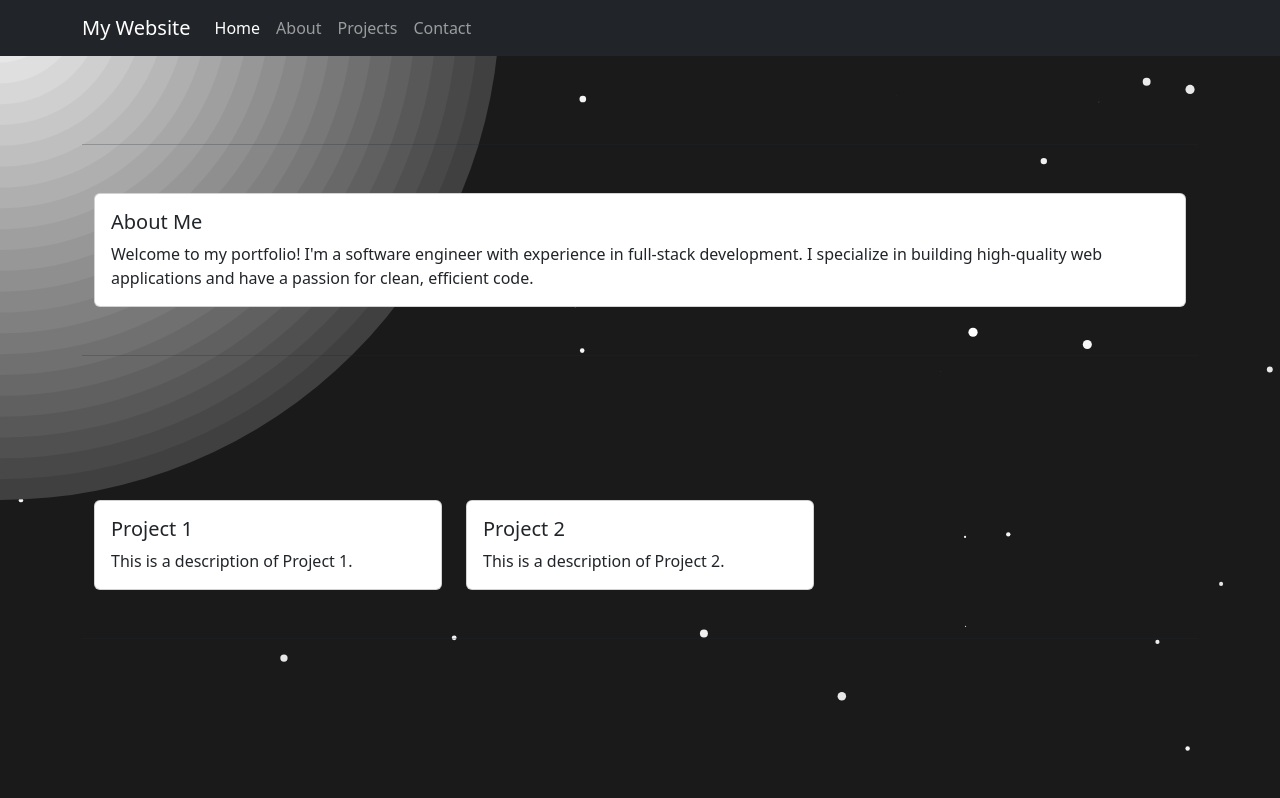
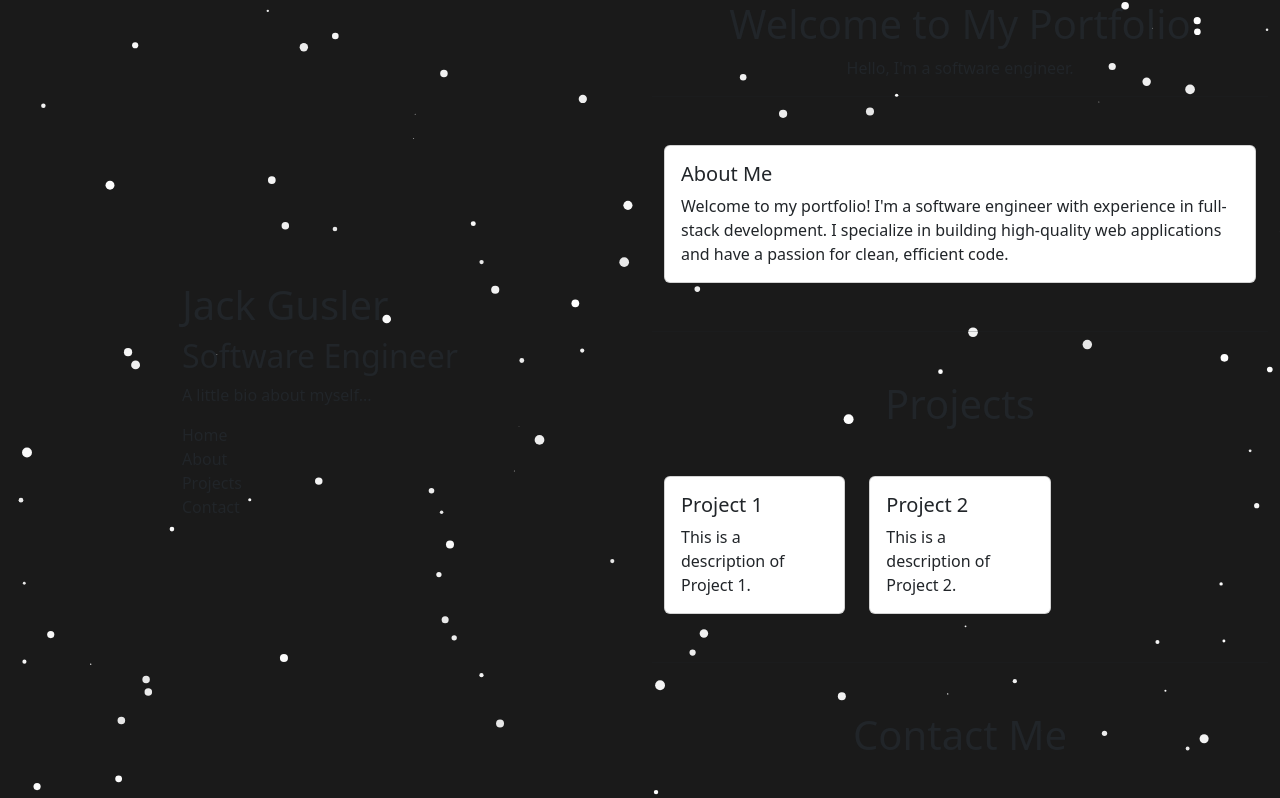
Before and after one commit to jackgusler/Portfolio, a React (Create React App) app in the folder client/: page / in a window 1280 px wide. Shown: the top 798 px of the page. Built offline with nearby package versions, Linux system fonts and the light colour scheme; the HTML template or start-up script is replaced by a standard one.

Commit message:
moved navbar

```diff
--- a/client/src/App.css
+++ b/client/src/App.css
@@ -1,7 +1,3 @@
-.App {
-  position: relative;
-}
-
 .App-logo {
   height: 40vmin;
   pointer-events: none;
--- a/client/src/App.js
+++ b/client/src/App.js
@@ -1,21 +1,23 @@
-import React from 'react';
-import logo from "./logo.svg";
+import React from "react";
 import "./App.css";
-import Navbar from './components/NavBar';
-import Home from './components/Home';
-import About from './components/About';
-import Projects from './components/Projects';
-import Contact from './components/Contact';
-import PortfolioBackground from './processing/PortfolioBackground';
-import 'bootstrap/dist/css/bootstrap.min.css';
+import Navbar from "./components/NavBar";
+import Home from "./components/Home";
+import About from "./components/About";
+import Projects from "./components/Projects";
+import Contact from "./components/Contact";
+import PortfolioBackground from "./processing/PortfolioBackground";
+import "bootstrap/dist/css/bootstrap.min.css";
 
 function App() {
-// In your App component
   return (
-    <div className="App" style={{ position: 'relative' }}>
-      <PortfolioBackground style={{ position: 'absolute', top: 0, left: 0, right: 0, bottom: 0 }} />
+    <div style={{ position: "relative", zIndex: 1, display: "flex" }}>
+      <PortfolioBackground />
+      <div style={{ display: "flex", flexDirection: "row", height: "100vh" }}>
+        <div style={{ flex: 1, display: "flex", justifyContent: "center", alignItems: "center" }}>
           <Navbar />
-      <div className="container py-5">
+        </div>
+        <div style={{ flex: 1 }}>
+          <div className="container">
             <Home />
             <hr />
             <About />
@@ -25,6 +27,8 @@ return (
             <Contact />
           </div>
         </div>
+      </div>
+    </div>
   );
 }
 
--- a/client/src/components/Home.js
+++ b/client/src/components/Home.js
@@ -1,5 +1,5 @@
 import React from 'react';
-import { Container, Button } from 'react-bootstrap';
+import { Container } from 'react-bootstrap';
 
 const Home = () => {
     return (
--- a/client/src/components/NavBar.js
+++ b/client/src/components/NavBar.js
@@ -1,25 +1,23 @@
 import React from "react";
-import { Navbar, Nav, Container } from "react-bootstrap";
 import { Link } from "react-scroll";
 
 const NavBar = () => {
   return (
-    <Navbar bg="dark" variant="dark" expand="lg" fixed="top">
-      <Container>
-        <Navbar.Brand
-          as={Link}
-          to="home"
-          spy={true}
-          smooth={true}
-          offset={-70}
-          duration={500}
-          className="nav-brand"
+    <div
+      style={{
+        position: "sticky",
+        top: "50%",
+        transform: "translateY(-50%)",
+        display: "flex",
+        flexDirection: "column",
+      }}
     >
-          My Website
-        </Navbar.Brand>
-        <Navbar.Toggle aria-controls="basic-navbar-nav" />
-        <Navbar.Collapse id="basic-navbar-nav">
-          <Nav className="ml-auto">
+      <div>
+        <h1>Jack Gusler</h1>
+        <h2>Software Engineer</h2>
+        <p>A little bio about myself...</p>
+      </div>
+      <div>
         <Link
           activeClass="active"
           to="home"
@@ -64,10 +62,8 @@ const NavBar = () => {
         >
           Contact
         </Link>
-          </Nav>
-        </Navbar.Collapse>
-      </Container>
-    </Navbar>
+      </div>
+    </div>
   );
 };
 
--- a/client/src/index.css
+++ b/client/src/index.css
@@ -1,25 +1,18 @@
 body {
   margin: 0;
-  font-family: -apple-system, BlinkMacSystemFont, 'Segoe UI', 'Roboto', 'Oxygen',
-    'Ubuntu', 'Cantarell', 'Fira Sans', 'Droid Sans', 'Helvetica Neue',
+  font-family: -apple-system, BlinkMacSystemFont, "Segoe UI", "Roboto", "Oxygen",
+    "Ubuntu", "Cantarell", "Fira Sans", "Droid Sans", "Helvetica Neue",
     sans-serif;
   -webkit-font-smoothing: antialiased;
   -moz-osx-font-smoothing: grayscale;
 }
 
 code {
-  font-family: source-code-pro, Menlo, Monaco, Consolas, 'Courier New',
+  font-family: source-code-pro, Menlo, Monaco, Consolas, "Courier New",
     monospace;
 }
 
-.nav-brand, .nav-link {
+.nav-brand,
+.nav-link {
   cursor: pointer;
 }
-
-.App .container {
-  background: transparent;
-}
-
-.Home, .About, .Projects, .Contact {
-  background: transparent;
-}
--- a/client/src/processing/PortfolioBackground.js
+++ b/client/src/processing/PortfolioBackground.js
@@ -1,23 +1,26 @@
-import React, { useEffect, useRef } from "react";
+import React, { useEffect, useRef, useCallback } from "react";
 import p5 from "p5";
 
 const PortfolioBackground = (props) => {
-  let myP5;
   let stars = [];
   let count;
 
   const myRef = useRef();
+  const myP5 = useRef();
+
+  let sketch = useCallback((p) => {
+    // Your sketch function here...
+  }, []); // Include any dependencies of the sketch function here
 
   useEffect(() => {
-    myP5 = new p5(sketch, myRef.current);
+    myP5.current = new p5(sketch, myRef.current);
 
-    // Cleanup function
     return () => {
-      myP5.remove();
+      myP5.current.remove();
     };
-  }, []);
+  }, [sketch]);
 
-  const sketch = (p) => {
+  sketch = (p) => {
     class Star {
       constructor() {
         this.reset();
@@ -68,7 +71,7 @@ const PortfolioBackground = (props) => {
     p.setup = () => {
       p.createCanvas(p.windowWidth, p.windowHeight);
       p.colorMode(p.HSB, 360, 100, 100);
-      count = Math.floor((p.width + p.height) / 50);
+      count = Math.floor((p.width + p.height) / 20);
 
       for (let i = 0; i < count; i++) {
         stars.push(new Star());
@@ -82,33 +85,35 @@ const PortfolioBackground = (props) => {
         s.show();
       });
 
-      handleMouseMove();
+      // if count changes, add or remove stars
+      let newCount = Math.floor((p.width + p.height) / 20);
+      if (newCount > count) {
+        for (let i = count; i < newCount; i++) {
+          stars.push(new Star());
+        }
+      } else if (newCount < count) {
+        stars.splice(newCount);
+      }
+      count = newCount;
     };
 
     p.windowResized = () => {
       p.resizeCanvas(p.windowWidth, p.windowHeight);
     };
-
-    function handleMouseMove() {
-      let radius = 1000;
-      let steps = 25;
-      for (let i = 0; i < steps; i++) {
-        let interp = p.map(i, 0, steps - 1, 0, 1);
-        let colorValue = p.lerpColor(p.color(25), p.color(255), interp);
-        p.fill(colorValue, 0, 10);
-        let circleRadius = p.map(i, 0, steps - 1, radius, 0);
-        p.circle(p.mouseX, p.mouseY, circleRadius);
-      }
-    }
   };
 
   return (
     <div
       ref={myRef}
-      id="canvas-container"
-      className="portfolio-background"
-      style={props.style}
-    ></div>
+      style={{
+        position: "fixed",
+        top: 0,
+        left: 0,
+        zIndex: -1,
+      }}
+    >
+      {props.children}
+    </div>
   );
 };
 
```
Also changed, not shown: 1 other file (tests, documents, lock files or other folders). Lines whose indentation alone changed are shown as unchanged.
